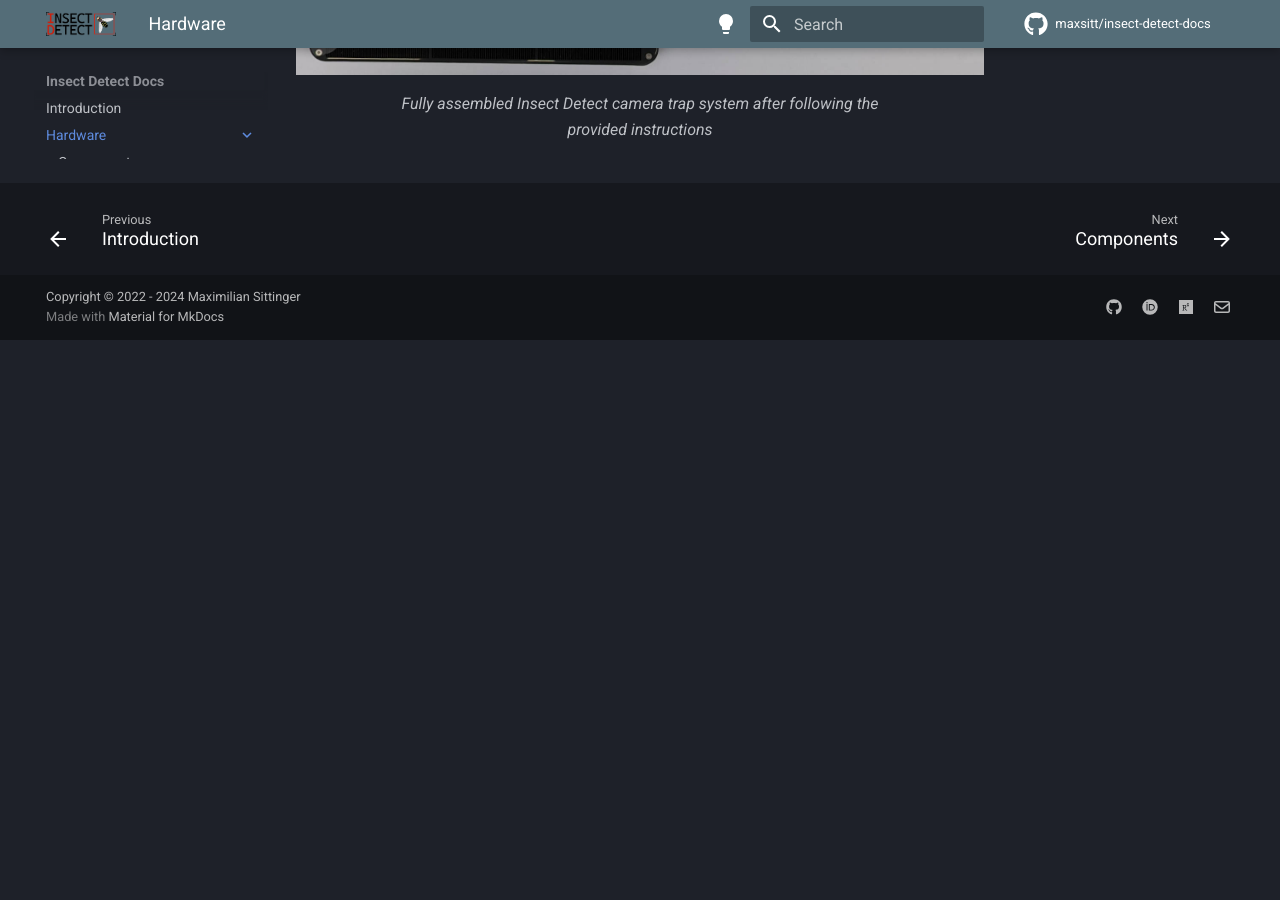
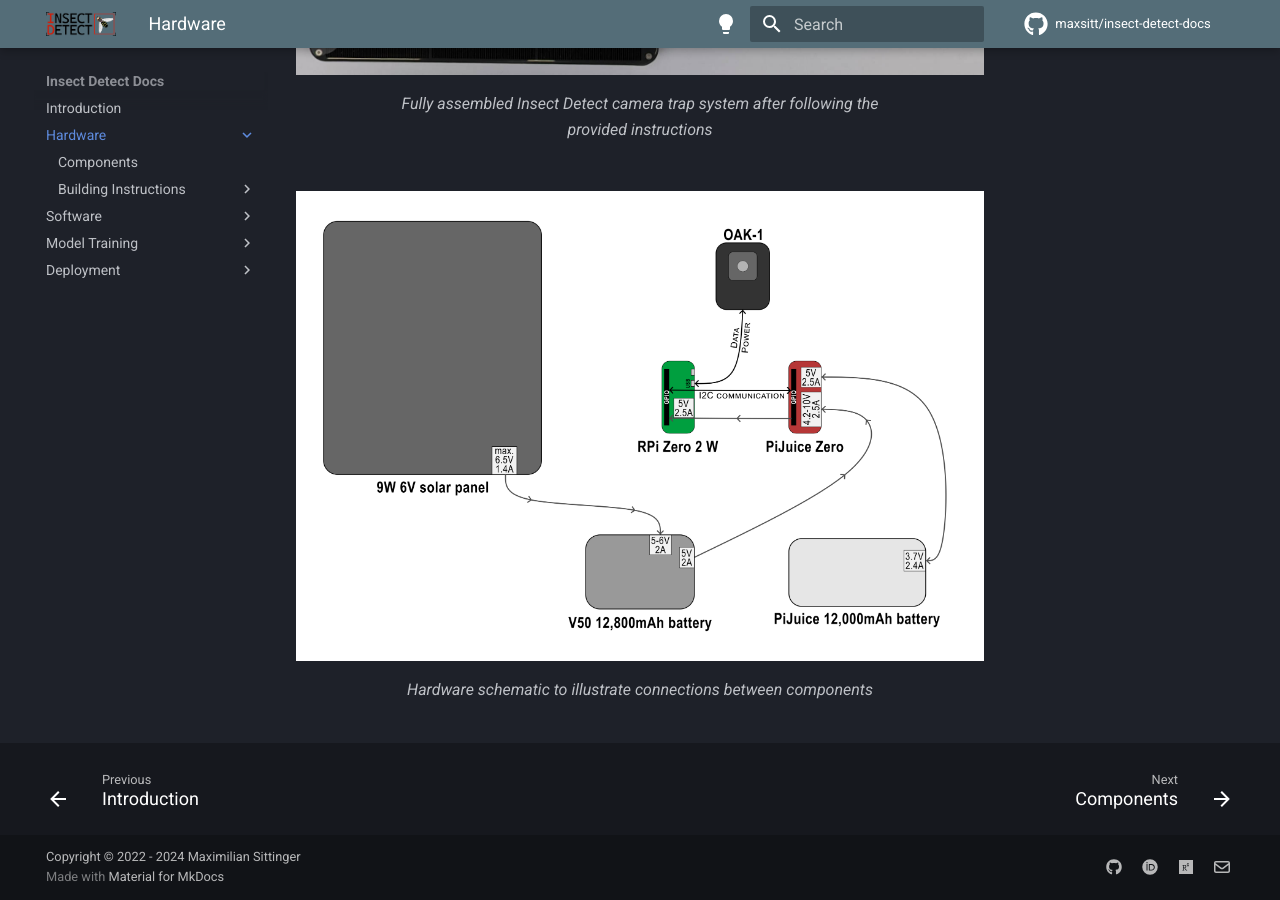
Before and after one commit to maxsitt/insect-detect-docs, an MkDocs documentation site: the page built from docs/hardware/index.md, in a window 1280 px wide and 900 px high, scrolled down 1346 px. Built offline with MkDocs 1.6.1 and Material for MkDocs 9.7.7, drawn with Linux system fonts in a browser that asks for light colours; comment, search, counter and statistics services are not loaded; before the commit the page ends 1686 px from its top, so only the background shows below that.

Commit message:
Add hardware schematic

```diff
--- a/docs/hardware/index.md
+++ b/docs/hardware/index.md
@@ -40,3 +40,8 @@
   <figcaption>Fully assembled Insect Detect camera trap system
               after following the provided instructions</figcaption>
 </figure>
+
+<figure markdown>
+  ![Insect Detect hardware schematic](assets/images/hardware_schematic.png){ width="700" }
+  <figcaption>Hardware schematic to illustrate connections between components</figcaption>
+</figure>
```
Also changed, not shown: docs/hardware/buildinstructions_hardware.md (+2 -0 lines), docs/hardware/assets/images/hardware_schematic.png (added).
